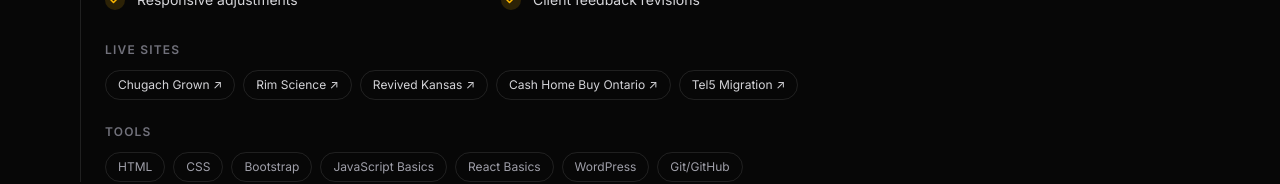
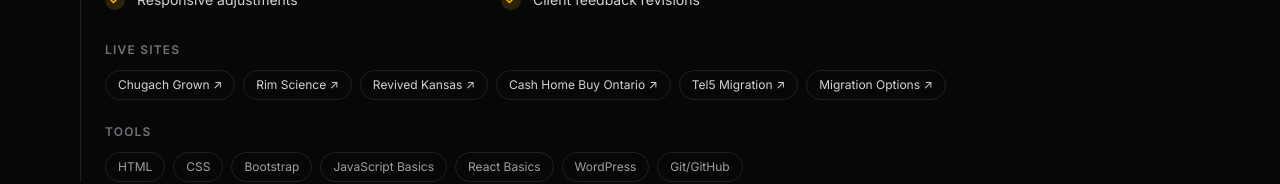
Before and after one commit to Babita-Dhiman/Portfolio, a React (Vite) app: page / in a window 1280 px wide. Shown: the part 2587-2771 px from the top of the page. Built offline with nearby package versions, Linux system fonts and the light colour scheme.

Commit message:
Add Migration Options client project

```diff
--- a/src/data/projects.js
+++ b/src/data/projects.js
@@ -63,4 +63,15 @@ export const projects = [
     tag: "Migration",
     accent: "from-amber-500/30 to-orange-500/10",
   },
+  {
+    title: "Migration Options",
+    category: "WordPress",
+    live: "https://www.migrationoptions.com.au/",
+    points: [
+      "Migration and visa consultancy website — service pages, enquiry flow and responsive layout work across desktop, tablet and mobile.",
+    ],
+    tech: ["WordPress", "Responsive Layout", "UI Fixes"],
+    tag: "AU • Consultancy",
+    accent: "from-rose-500/30 to-pink-500/10",
+  },
 ];
```
